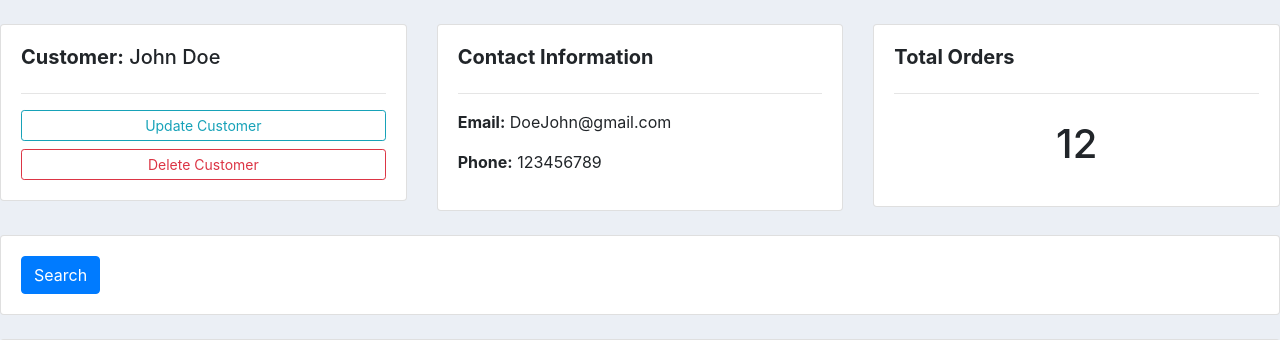
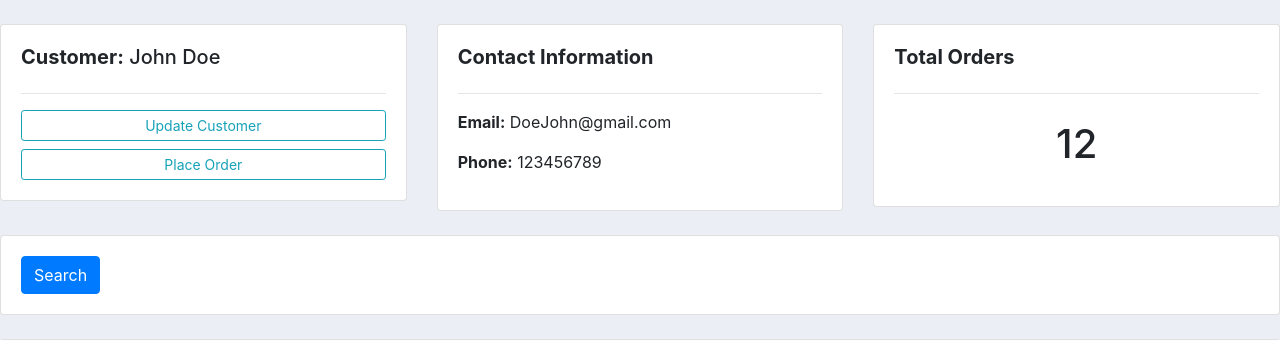
Before and after one commit to jeluengasm/django-crash-course, a Django app: page /customer/1 in a window 1280 px wide. Shown: the part 56-396 px from the top of the page. Run offline with Django 3.2, Linux system fonts and the light colour scheme; data comes from the database, SQL or seed files in the repository; both versions use the stored data as it was after the commit; some libraries are stand-ins or nearby versions.

Commit message:
Lesson 11

```diff
--- a/crm1/accounts/templates/accounts/customer.html
+++ b/crm1/accounts/templates/accounts/customer.html
@@ -9,7 +9,7 @@
 			<h5><b>Customer:</b> {{ customer.name }} </h5>
 			<hr>
 			<a class="btn btn-outline-info  btn-sm btn-block" href="">Update Customer</a>
-			<a class="btn btn-outline-danger  btn-sm btn-block" href="">Delete Customer</a>
+			<a class="btn btn-outline-info  btn-sm btn-block" href="{% url 'create_order' customer.id %}">Place Order</a>
 
 		</div>
 	</div>
--- a/crm1/accounts/templates/accounts/dashboard.html
+++ b/crm1/accounts/templates/accounts/dashboard.html
@@ -35,7 +35,6 @@
         <h5>LAST 5 ORDERS</h5>
         <hr>
         <div class="card card-body">
-            <a class="btn btn-primary  btn-sm btn-block" href="{% url 'create_order' %}">Create Order</a>
             <table class="table table-sm">
                 <tr>
                     <th>Product</th>
--- a/crm1/accounts/templates/accounts/order_form.html
+++ b/crm1/accounts/templates/accounts/order_form.html
@@ -7,7 +7,11 @@
 		<div class="card card-body">
       <form action="" method="POST">
         {% csrf_token %}
-        {{ form }}
+        {{ formset.management_form }}
+        {% for form in formset  %}
+          {{ form }}
+          <hr>
+        {% endfor %}
           <input type="submit" name="Submit" value="Submit">
       </form>
 		</div>
--- a/crm1/accounts/urls.py
+++ b/crm1/accounts/urls.py
@@ -8,7 +8,7 @@ urlpatterns = [
     path('products/',views.products, name="products"),
     path('customer/<str:pk_test>',views.customer, name="customer"),
 
-    path('create_order/', views.createOrder, name="create_order"),
+    path('create_order/<str:pk>/', views.createOrder, name="create_order"),
     path('update_order/<str:pk>/', views.updateOrder, name="update_order"),
     path('delete_order/<str:pk>/', views.deleteOrder, name="delete_order"),
 ]
--- a/crm1/accounts/views.py
+++ b/crm1/accounts/views.py
@@ -1,5 +1,6 @@
 from django.shortcuts import render,redirect # We must use this function to render
 from django.http import HttpResponse # Import library
+from django.forms import inlineformset_factory
 from .models import *
 from .forms import OrderForm
 
@@ -36,17 +37,20 @@ def customer(request, pk_test):
     context = {'customer': customer, 'orders': orders, 'order_count': order_count}
     return render(request, 'accounts/customer.html', context) # First render
 
-def createOrder(request): # Create from Form request
-
-    form = OrderForm()
+def createOrder(request, pk): # Create from Form request
+    OrderFormSet = inlineformset_factory(Customer, Order, fields=("product","status"), extra=10)
+    customer = Customer.objects.get(id=pk)
+    formset = OrderFormSet(queryset=Order.objects.none(),instance=customer)
+    # form = OrderForm(initial={'customer':customer})
     if request.method == 'POST':
         # print("Printing POST: ",request.POST)
-        form = OrderForm(request.POST)
-        if form.is_valid():
-            form.save()
+        # form = OrderForm(request.POST)
+        formset = OrderFormSet(request.POST, instance=customer)
+        if formset.is_valid():
+            formset.save()
             return redirect("/")
 
-    context = {'form':form}
+    context = {'formset':formset}
 
     return render(request,'accounts/order_form.html', context)
 
```
Also changed, not shown: crm1/db.sqlite3.
